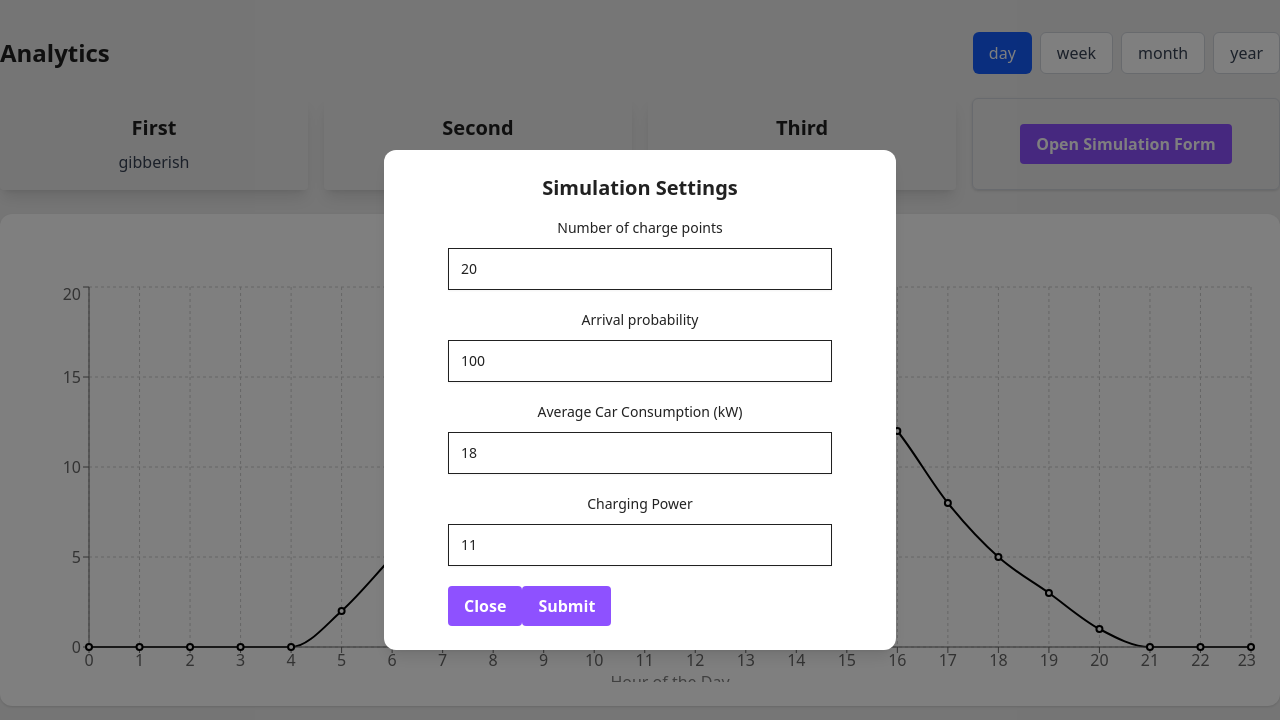
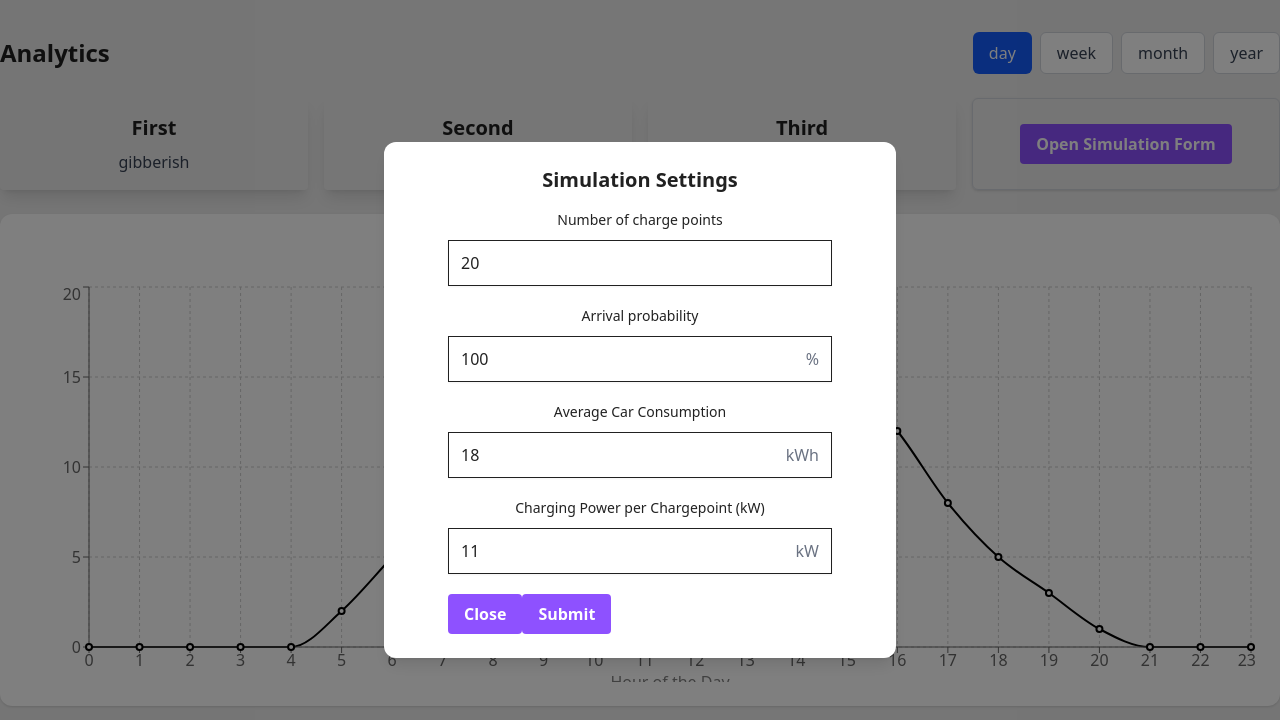
Before and after one commit to Ziva1011/EV-dashboard, a React app: page / in a window 1280 px wide. Both pictures are taken after a click on the button "Open Simulation Form". Shown: the top 720 px of the page. Built offline with nearby package versions, Linux system fonts and the light colour scheme; the HTML template or start-up script is replaced by a standard one.

Commit message:
reduced repeated code, added onBlur

```diff
--- a/src/features/SimulationForm.tsx
+++ b/src/features/SimulationForm.tsx
@@ -2,13 +2,7 @@ import React from "react";
 import type { Props } from "recharts/types/container/Surface";
 import { useState } from "react";
 import Button from "../components/Button";
-
-interface SimulationInputs {
-  numChargePoints: number;
-  arrivalMultiplier: number; // as percentage, e.g. 100
-  carConsumption: number; // kWh
-  chargingPower: number; // kW
-}
+import type { SimulationInputs } from "../App";
 
 interface SimulationFormProps {
   onSubmit: (inputs: SimulationInputs) => void;
@@ -25,89 +19,81 @@ const SimulationForm: React.FC<SimulationFormProps> = ({
 
   const handleSubmit = (e: React.FormEvent) => {
     e.preventDefault();
-    console.log(inputs);
     onSubmit(inputs);
   };
 
   const handleChange = (e: React.ChangeEvent<HTMLInputElement>) => {
-    console.log(e.target.id, e.target.value);
-    setInputs({ ...inputs, [e.target.id]: Number(e.target.value) });
+    const { id, value } = e.target;
+    setInputs({ ...inputs, [id]: value });
   };
+
+  const handleBlur = (e: React.ChangeEvent<HTMLInputElement>) => {
+    const { id, value } = e.target;
+    setInputs({ ...inputs, [id]: value === "" ? 0 : Number(value) });
+  };
+
+  const inputFields = [
+    {
+      id: "numChargePoints",
+      label: "Number of charge points",
+      suffix: "",
+      min: 0,
+      max: 20,
+    },
+    {
+      id: "arrivalMultiplier",
+      label: "Arrival probability",
+      suffix: "%",
+      min: 20,
+      max: 200,
+    },
+    {
+      id: "carConsumption",
+      label: "Average Car Consumption ",
+      suffix: "kWh",
+    },
+    {
+      id: "chargingPower",
+      label: "Charging Power per Chargepoint (kW)",
+      suffix: "kW",
+    },
+  ] as const;
 
   return (
     <>
       <form onSubmit={handleSubmit} className="max-w-sm mx-auto">
-        <div className="mb-5">
+        {inputFields.map((input) => {
+          const value = inputs[input.id as keyof SimulationInputs];
+          return (
+            <div className="mb-5 relative">
               <label
-            htmlFor="numChargePoints"
-            className="block mb-2.5 text-sm font-medium text-heading"
+                htmlFor={input.id}
+                className="block mb-2.5 text-sm font-medium text-heading "
               >
-            Number of charge points
+                {input.label}
               </label>
+              <div className="flex items-center rounded-base bg-neutral-secondary-medium border border-default-medium px-3 py-2.5 shadow-xs focus-within:ring-2 focus-within:ring-brand focus-within:border-brand">
                 <input
                   type="number"
-            id="numChargePoints"
-            min="0"
-            max="20"
-            value={inputs.numChargePoints}
+                  id={input.id}
+                  value={value}
+                  //min and max missing
                   onChange={handleChange}
-            className="bg-neutral-secondary-medium border border-default-medium text-heading text-sm rounded-base focus:ring-brand focus:border-brand block w-full px-3 py-2.5 shadow-xs placeholder:text-body"
+                  onBlur={handleBlur}
+                  className="flex-1 bg-transparent border-0 focus:ring-0 text-heading text-sm md:text-base outline-none"
                   required
                 />
+                <span className="ml-2 text-gray-500 font-medium">
+                  {input.suffix}
+                </span>
               </div>
-        <div className="mb-5">
-          <label
-            htmlFor="arrivalMultiplier"
-            className="block mb-2.5 text-sm font-medium text-heading"
-          >
-            Arrival probability
-          </label>
-          <input
-            type="number"
-            id="arrivalMultiplier"
-            value={inputs.arrivalMultiplier}
-            onChange={handleChange}
-            className="bg-neutral-secondary-medium border border-default-medium text-heading text-sm rounded-base focus:ring-brand focus:border-brand block w-full px-3 py-2.5 shadow-xs placeholder:text-body"
-            required
-          />
             </div>
-        <div className="mb-5">
-          <label
-            htmlFor="carConsumption"
-            className="block mb-2.5 text-sm font-medium text-heading"
-          >
-            Average Car Consumption (kW)
-          </label>
-          <input
-            type="number"
-            id="carConsumption"
-            value={inputs.carConsumption}
-            onChange={handleChange}
-            className="bg-neutral-secondary-medium border border-default-medium text-heading text-sm rounded-base focus:ring-brand focus:border-brand block w-full px-3 py-2.5 shadow-xs placeholder:text-body"
-            required
-          />
-        </div>
-        <div className="mb-5">
-          <label
-            htmlFor="chargingPower"
-            className="block mb-2.5 text-sm font-medium text-heading"
-          >
-            Charging Power
-          </label>
-          <input
-            type="number"
-            id="chargingPower"
-            value={inputs.chargingPower}
-            onChange={handleChange}
-            className="bg-neutral-secondary-medium border border-default-medium text-heading text-sm rounded-base focus:ring-brand focus:border-brand block w-full px-3 py-2.5 shadow-xs placeholder:text-body"
-            required
-          />
-        </div>
+          );
+        })}
+
         <div className="flex flex-row">
-          <Button color="gray" onClick={onClose}>
-            Close
-          </Button>
-          <Button onClick={() => onSubmit(inputs)}>Submit</Button>
+          <Button onClick={onClose}>Close</Button>
+          <Button type="submit">Submit</Button>
         </div>
       </form>
     </>
```
Lines whose indentation alone changed are shown as unchanged.
